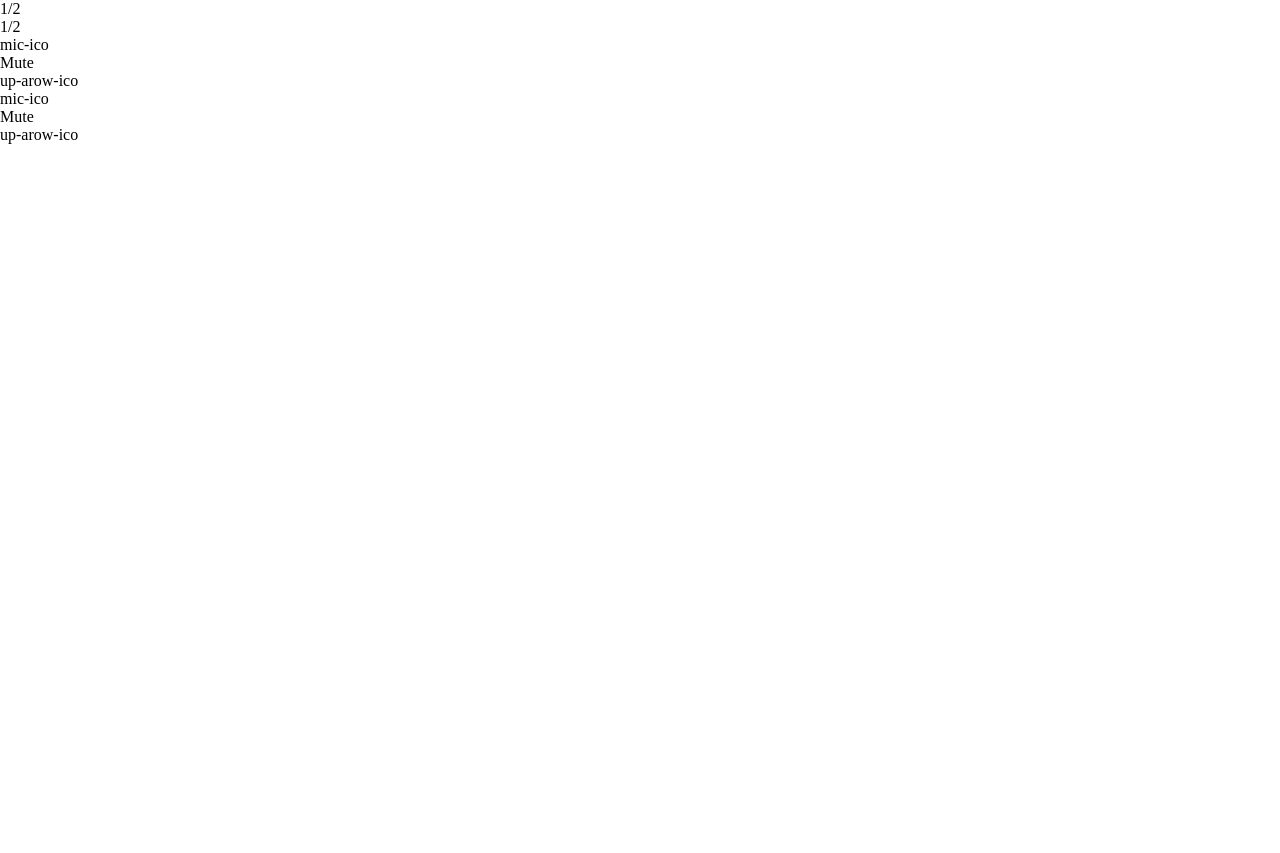
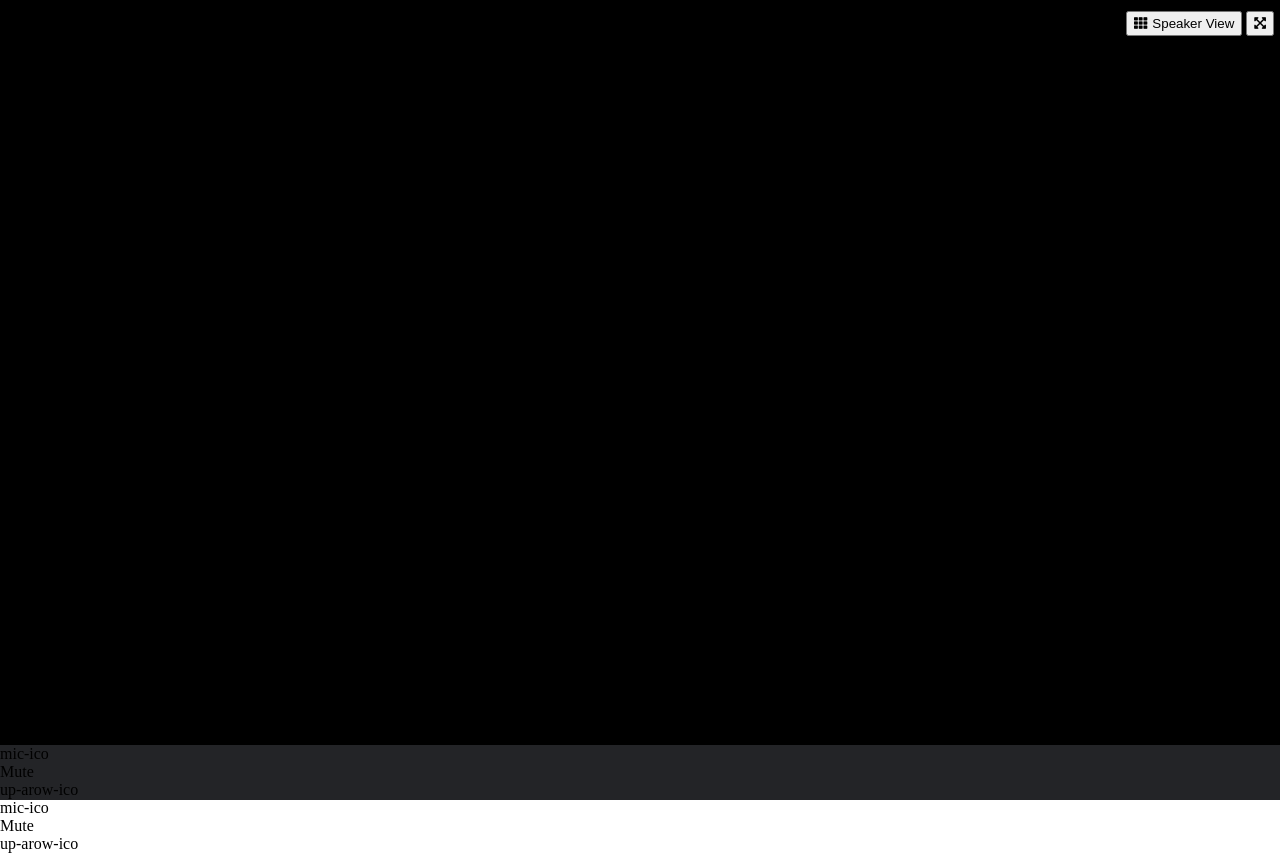
Before and after one commit to Mega-117/html-css-zoom, a plain HTML site: page index.html in a window 1280 px wide. Before the commit the page ends 800 px from the top, so only its background shows below. Drawn offline with Linux system fonts and the light colour scheme.

Commit message:
header fatto

```diff
--- a/css/style.css
+++ b/css/style.css
@@ -3,3 +3,48 @@
     margin: 0;
     box-sizing: border-box;
 }
+
+/*********************************
+            utility
+*********************************/
+.bg-black{
+    background-color:black;
+}
+
+.bg-grey{
+    background-color: #232427;
+}
+
+
+
+/*********************************
+            header
+*********************************/
+
+.header-conteiner{
+    height: 45px;
+    line-height: 45px;
+    text-align: right;
+    padding-right: 6px;
+}
+
+.header-conteiner button{
+    padding:3px 6px;
+}
+.header-conteiner button span{
+    padding-left: 5px;
+}
+
+/*********************************
+            main
+*********************************/
+.main-conteiner{
+    height: calc(100vh - 100px)}
+
+/*********************************
+            footer
+*********************************/
+
+.footer-conteiner{
+    height: 55px;
+}
--- a/index.html
+++ b/index.html
@@ -2,18 +2,19 @@
 <html lang="it">
     <head>
         <link rel="stylesheet" href="css/style.css">
+        <link rel="stylesheet" href="https://cdnjs.cloudflare.com/ajax/libs/font-awesome/5.15.3/css/all.min.css">
         <title>Zoom</title>
     </head>
     <body>
         <header>
-            <div class="header-conteiner">
-                <div class="btn"></div>
-                <div class="btn"></div>
+            <div class="header-conteiner bg-black">
+                <button><i class="fas fa-th"></i><span>Speaker View</span></button>
+                <button><i class="fas fa-expand-arrows-alt"></i></button>
             </div>
         </header>
 
         <main>
-            <div class="main-conteiner">
+            <div class="main-conteiner bg-black">
                 <div class="page-index">
                     <span class="arow-ico"></span>
                     <span>1/2</span>
@@ -44,7 +45,7 @@
             </div>
         </main>
         <footer>
-            <div class="footer-conteiner">
+            <div class="footer-conteiner bg-grey">
                 <div class="audio-video">
                     <div class="microphone">
                         <div>
```
